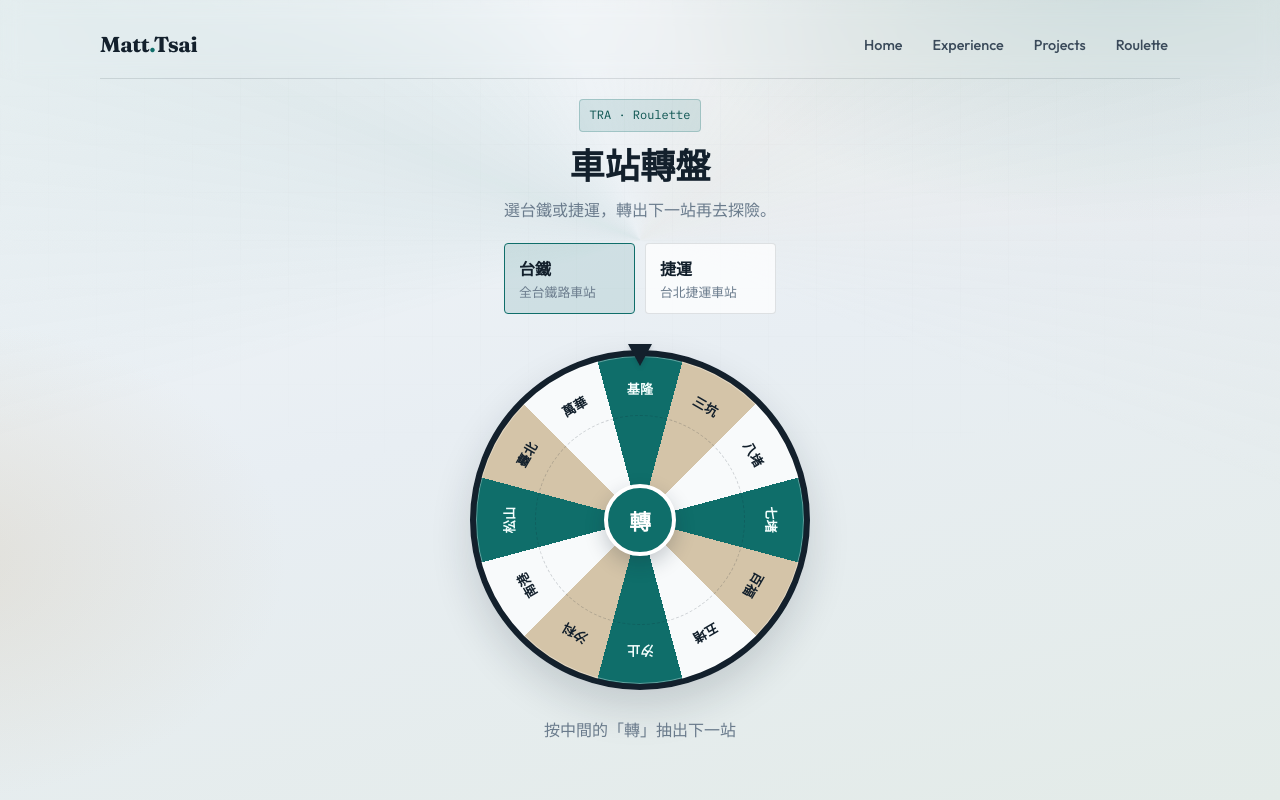
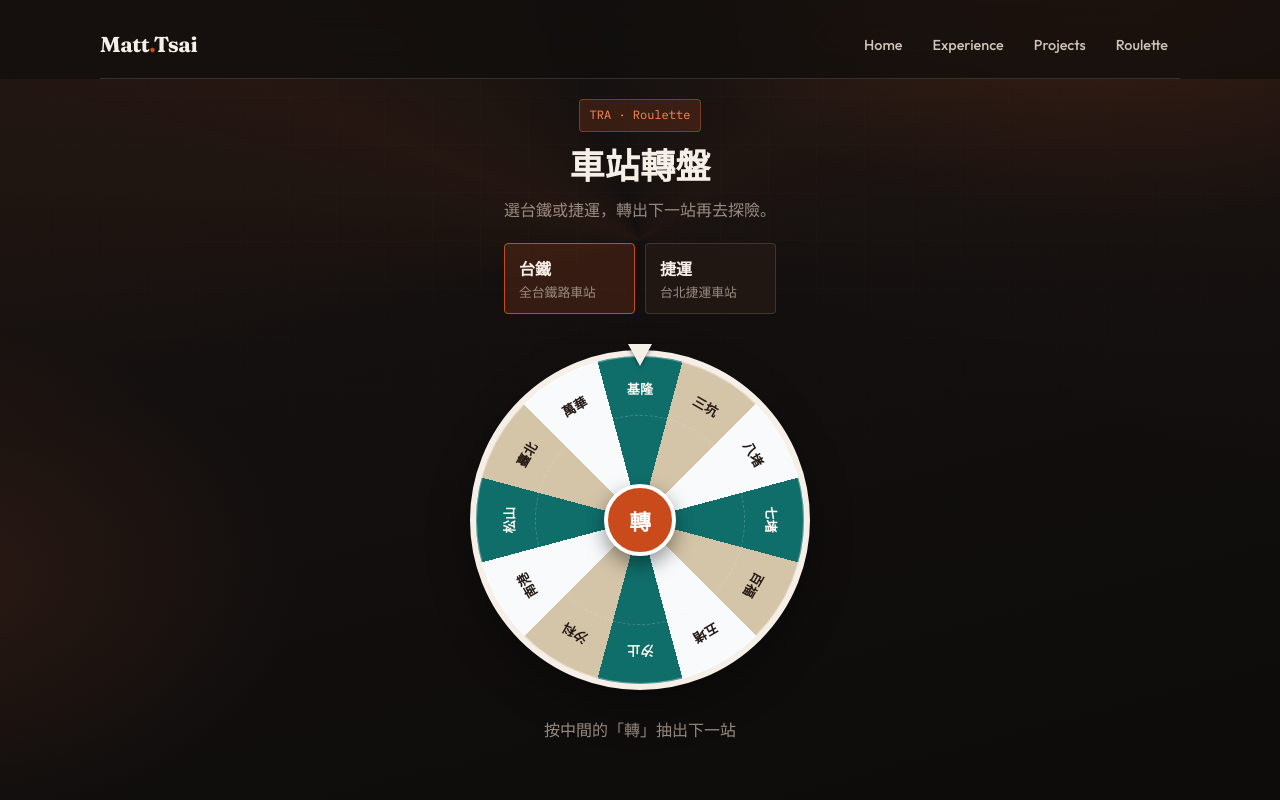
Before and after one commit to moose1108/matt-portfolio, a React (Vite) app: page /#/roulette in a window 1280 px wide. Shown: the top 800 px of the page. Built offline with nearby package versions, Linux system fonts and the light colour scheme.

Commit message:
Unify portfolio with volcanic color palette

```diff
--- a/src/theme.css
+++ b/src/theme.css
@@ -1,18 +1,18 @@
 @import url('https://fonts.googleapis.com/css2?family=Fraunces:opsz,wght@9..144,500;9..144,700&family=Outfit:wght@400;500;600;700&family=IBM+Plex+Mono:wght@400;500&display=swap');
 
 :root {
-  --bg: #eef2f5;
-  --bg-deep: #e2e9ef;
-  --ink: #13202c;
-  --ink-soft: #3a4a5a;
-  --muted: #6b7c8d;
-  --line: rgba(19, 32, 44, 0.12);
-  --surface: rgba(255, 255, 255, 0.72);
-  --surface-solid: #f8fafb;
-  --accent: #0f6e6a;
-  --accent-deep: #0a524f;
-  --accent-soft: rgba(15, 110, 106, 0.12);
-  --sand: #d4c4a8;
+  --bg: #100e0d;
+  --bg-deep: #1a1210;
+  --ink: #f5efe8;
+  --ink-soft: #cfc2b8;
+  --muted: #998b81;
+  --line: rgba(245, 239, 232, 0.14);
+  --surface: rgba(38, 26, 21, 0.72);
+  --surface-solid: #241914;
+  --accent: #c94b1b;
+  --accent-deep: #ff8a57;
+  --accent-soft: rgba(232, 93, 38, 0.16);
+  --sand: #7b3b25;
   --radius: 4px;
   --font-display: "Fraunces", Georgia, serif;
   --font-body: "Outfit", sans-serif;
@@ -50,19 +50,19 @@ a:hover { text-decoration: underline; text-underline-offset: 3px; }
   pointer-events: none;
   z-index: 0;
   background:
-    radial-gradient(900px 520px at 88% -8%, rgba(15, 110, 106, 0.16), transparent 55%),
-    radial-gradient(700px 480px at -5% 70%, rgba(212, 196, 168, 0.35), transparent 50%),
-    linear-gradient(165deg, #f4f7f9 0%, #e8eef3 48%, #e3ebe8 100%);
+    radial-gradient(900px 520px at 88% -8%, rgba(232, 93, 38, 0.18), transparent 55%),
+    radial-gradient(700px 480px at -5% 72%, rgba(123, 59, 37, 0.24), transparent 52%),
+    linear-gradient(165deg, #171210 0%, #120f0e 48%, #0d0c0b 100%);
 }
 
 .site-bg::before {
   content: "";
   position: absolute;
   inset: 0;
-  opacity: 0.4;
+  opacity: 0.55;
   background-image:
-    linear-gradient(rgba(19, 32, 44, 0.035) 1px, transparent 1px),
-    linear-gradient(90deg, rgba(19, 32, 44, 0.035) 1px, transparent 1px);
+    linear-gradient(rgba(255, 226, 211, 0.025) 1px, transparent 1px),
+    linear-gradient(90deg, rgba(255, 226, 211, 0.025) 1px, transparent 1px);
   background-size: 48px 48px;
   mask-image: radial-gradient(ellipse 70% 55% at 50% 20%, black, transparent);
 }
@@ -78,9 +78,9 @@ a:hover { text-decoration: underline; text-underline-offset: 3px; }
   background: conic-gradient(
     from 180deg,
     transparent 0deg,
-    rgba(15, 110, 106, 0.07) 40deg,
+    rgba(232, 93, 38, 0.07) 40deg,
     transparent 90deg,
-    rgba(212, 196, 168, 0.1) 160deg,
+    rgba(123, 59, 37, 0.1) 160deg,
     transparent 220deg
   );
   animation: drift 28s linear infinite;
@@ -103,7 +103,8 @@ a:hover { text-decoration: underline; text-underline-offset: 3px; }
   top: 0;
   z-index: 20;
   padding: 14px 0 0;
-  backdrop-filter: blur(10px);
+  background: rgba(16, 14, 13, 0.72);
+  backdrop-filter: blur(14px) saturate(120%);
 }
 
 .nav-bar {
@@ -168,13 +169,13 @@ a:hover { text-decoration: underline; text-underline-offset: 3px; }
 }
 .btn:hover {
   transform: translateY(-1px);
-  border-color: rgba(15, 110, 106, 0.45);
+  border-color: rgba(255, 138, 87, 0.55);
   text-decoration: none;
 }
 .btn.primary {
   background: var(--accent);
   border-color: var(--accent);
-  color: #f5fffe;
+  color: #fff8f3;
 }
 .btn.primary:hover {
   background: var(--accent-deep);
@@ -245,8 +246,8 @@ a:hover { text-decoration: underline; text-underline-offset: 3px; }
 .hero-overlay {
   z-index: -1;
   background:
-    linear-gradient(90deg, rgba(7, 12, 16, 0.78) 0%, rgba(7, 12, 16, 0.5) 52%, rgba(7, 12, 16, 0.2) 100%),
-    linear-gradient(0deg, rgba(7, 12, 16, 0.44) 0%, transparent 42%);
+    linear-gradient(90deg, rgba(12, 8, 6, 0.8) 0%, rgba(12, 8, 6, 0.5) 52%, rgba(12, 8, 6, 0.18) 100%),
+    linear-gradient(0deg, rgba(12, 8, 6, 0.5) 0%, transparent 42%);
 }
 
 .hero-content {
@@ -281,13 +282,13 @@ a:hover { text-decoration: underline; text-underline-offset: 3px; }
 .hero .btn:not(.primary) {
   color: #fff;
   border-color: rgba(255, 255, 255, 0.42);
-  background: rgba(10, 16, 20, 0.34);
+  background: rgba(22, 13, 9, 0.42);
   backdrop-filter: blur(8px);
 }
 
 .hero .btn:not(.primary):hover {
   border-color: rgba(255, 255, 255, 0.72);
-  background: rgba(10, 16, 20, 0.54);
+  background: rgba(33, 17, 11, 0.62);
 }
 
 @keyframes rise {
@@ -493,14 +494,14 @@ a:hover { text-decoration: underline; text-underline-offset: 3px; }
   border-radius: var(--radius);
   font-size: 12px;
   color: var(--accent-deep);
-  border: 1px solid rgba(15, 110, 106, 0.25);
+  border: 1px solid rgba(255, 138, 87, 0.3);
   background: var(--accent-soft);
   font-family: var(--font-mono);
 }
 .sub { color: var(--muted); }
 .progress {
   height: 8px;
-  background: rgba(19, 32, 44, 0.08);
+  background: rgba(245, 239, 232, 0.08);
   border: 1px solid var(--line);
   border-radius: 999px;
   overflow: hidden;
@@ -509,12 +510,12 @@ a:hover { text-decoration: underline; text-underline-offset: 3px; }
   display: block;
   height: 100%;
   width: 0%;
-  background: linear-gradient(90deg, var(--accent), #1a9b94);
+  background: linear-gradient(90deg, var(--accent), #ff9a68);
   transition: width 0.2s ease;
 }
 .tech-bg { position: relative; z-index: 1; }
 .edge { position: relative; }
-.btn.glow { border-color: rgba(15, 110, 106, 0.5); }
+.btn.glow { border-color: rgba(255, 138, 87, 0.55); }
 .h1-sm {
   font-family: var(--font-display);
   font-size: clamp(1.6rem, 4vw, 2.2rem);
@@ -557,7 +558,7 @@ a:hover { text-decoration: underline; text-underline-offset: 3px; }
 }
 .mode-btn:hover:not(:disabled) {
   transform: translateY(-1px);
-  border-color: rgba(15, 110, 106, 0.4);
+  border-color: rgba(255, 138, 87, 0.5);
 }
 .mode-btn.active {
   border-color: var(--accent);
@@ -598,7 +599,7 @@ a:hover { text-decoration: underline; text-underline-offset: 3px; }
   border-left: 12px solid transparent;
   border-right: 12px solid transparent;
   border-top: 22px solid var(--ink);
-  filter: drop-shadow(0 2px 2px rgba(19, 32, 44, 0.2));
+  filter: drop-shadow(0 2px 2px rgba(0, 0, 0, 0.4));
 }
 
 .wheel {
@@ -607,13 +608,13 @@ a:hover { text-decoration: underline; text-underline-offset: 3px; }
   border-radius: 50%;
   border: 6px solid var(--ink);
   box-shadow:
-    0 18px 40px rgba(19, 32, 44, 0.16),
+    0 18px 40px rgba(0, 0, 0, 0.35),
     inset 0 0 0 1px rgba(255, 255, 255, 0.35);
   will-change: transform;
 }
 .wheel.is-spinning {
   box-shadow:
-    0 22px 48px rgba(19, 32, 44, 0.2),
+    0 22px 48px rgba(0, 0, 0, 0.42),
     inset 0 0 0 1px rgba(255, 255, 255, 0.35);
 }
 
@@ -621,7 +622,7 @@ a:hover { text-decoration: underline; text-underline-offset: 3px; }
   position: absolute;
   inset: 18%;
   border-radius: 50%;
-  border: 1px dashed rgba(19, 32, 44, 0.18);
+  border: 1px dashed rgba(245, 239, 232, 0.22);
   pointer-events: none;
 }
 
@@ -638,14 +639,14 @@ a:hover { text-decoration: underline; text-underline-offset: 3px; }
   font-size: clamp(0.68rem, 2.4vw, 0.82rem);
   font-weight: 650;
   letter-spacing: 0.02em;
-  color: var(--ink);
+  color: #241914;
   white-space: nowrap;
   max-width: 42%;
   overflow: hidden;
   text-overflow: ellipsis;
 }
 .wheel-slice-label.on-dark span {
-  color: #f5fffe;
+  color: #fff8f3;
 }
 
 .wheel-hub {
@@ -664,7 +665,7 @@ a:hover { text-decoration: underline; text-underline-offset: 3px; }
   font-size: 1.35rem;
   font-weight: 700;
   cursor: pointer;
-  box-shadow: 0 8px 20px rgba(19, 32, 44, 0.22);
+  box-shadow: 0 8px 20px rgba(0, 0, 0, 0.42);
   transition: transform 0.2s var(--ease), filter 0.2s var(--ease);
 }
 .wheel-hub:hover:not(:disabled) {
@@ -716,8 +717,8 @@ a:hover { text-decoration: underline; text-underline-offset: 3px; }
   }
   .hero-overlay {
     background:
-      linear-gradient(90deg, rgba(7, 12, 16, 0.78), rgba(7, 12, 16, 0.42)),
-      linear-gradient(0deg, rgba(7, 12, 16, 0.48), transparent 45%);
+      linear-gradient(90deg, rgba(12, 8, 6, 0.82), rgba(12, 8, 6, 0.42)),
+      linear-gradient(0deg, rgba(12, 8, 6, 0.54), transparent 45%);
   }
   .nav-bar {
     flex-direction: column;
```
